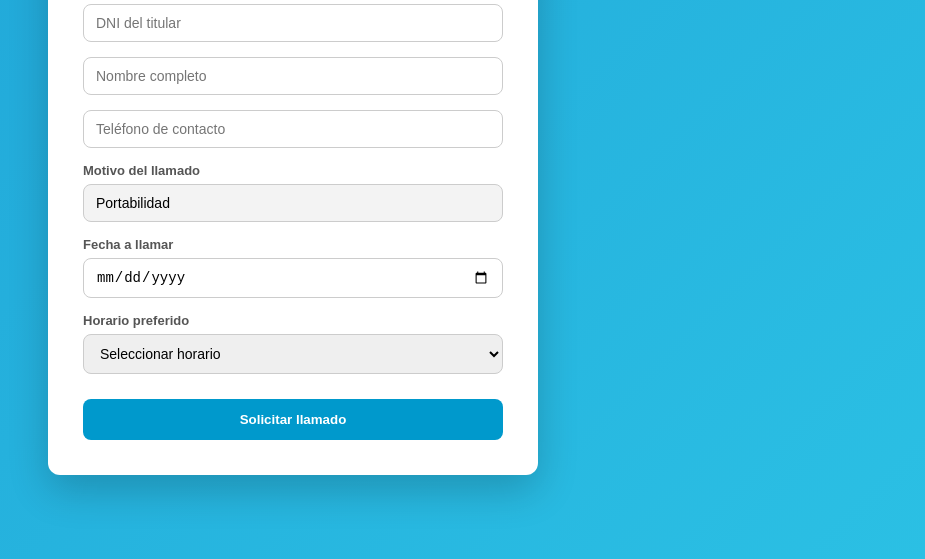
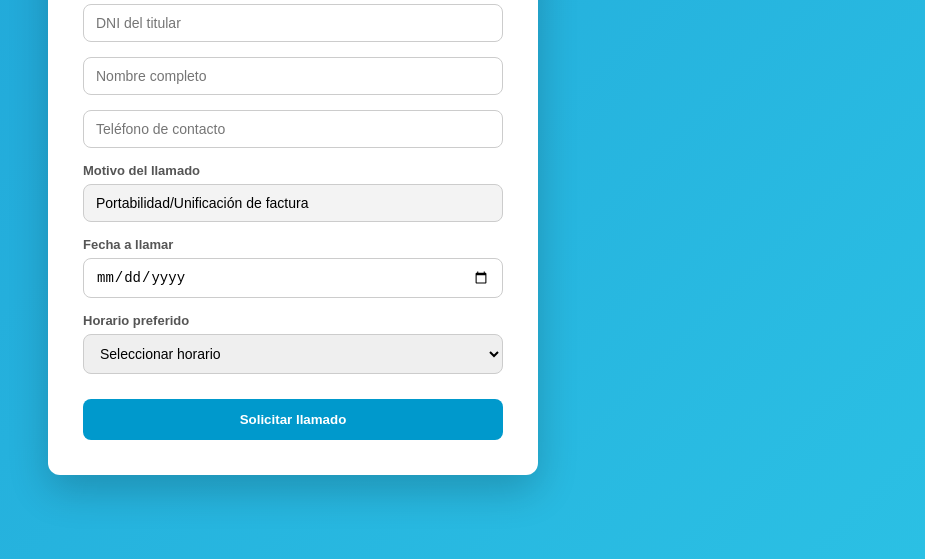
Before and after one commit to ericexequielbenitez-glitch/Form-Portabilidad, a plain HTML site: page index.html in a window 1280 px wide. Shown: the part 241-800 px from the top of the page, without its empty margins (347-1272 px from the left). Drawn offline with Linux system fonts and the light colour scheme.

Commit message:
index.html

```diff
--- a/index.html
+++ b/index.html
@@ -128,7 +128,7 @@ button:hover:enabled {
     <!-- MOTIVO BLOQUEADO -->
     <div class="form-group">
       <label>Motivo del llamado</label>
-      <input type="text" name="motivo" value="Portabilidad" readonly>
+      <input type="text" name="motivo" value="Portabilidad/Unificación de factura" readonly>
     </div>
 
     <div class="form-group">
@@ -218,4 +218,5 @@ form.addEventListener("submit", function(e) {
 </script>
 
 </body>
+
 </html>
```
